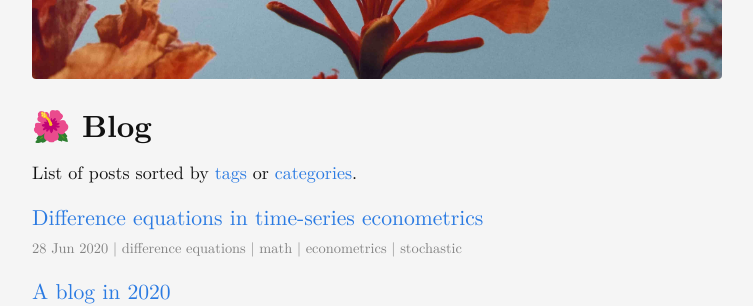
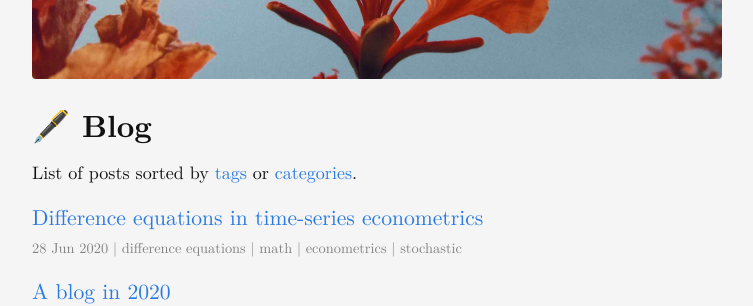
Before and after one commit to rohithmay/rohithmay.github.io, a Jekyll site: the page built from blog/index.html, in a window 1280 px wide. Shown: the part 265-571 px from the top of the page, without its empty margins (263-1016 px from the left). Built offline with Jekyll 4.4.1, drawn with Linux system fonts in a browser that asks for light colours; nearby versions of some CDN libraries; a style sheet for code colours, icons or effects is not loaded.

Commit message:
Update index.html

```diff
--- a/blog/index.html
+++ b/blog/index.html
@@ -17,7 +17,7 @@ permalink: /blog
                width = "700"/></div> <br/>
 
             <div align="left">
-              <h1 class="display-5">🌺 Blog</h1>
+              <h1 class="display-5">🖋️ Blog</h1>
               <!-- <em> Previously called chaos, figs and memories. </em> <br/><br/> -->
 
             </div>
```
